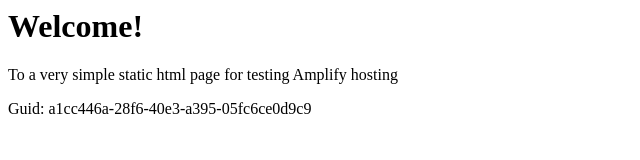
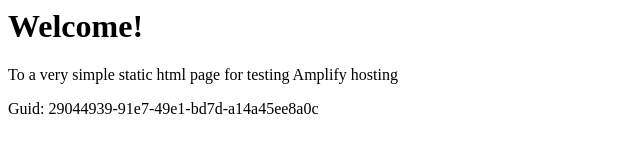
Before and after one commit to aws-aemilia-bah/Github-PR-Commit-Integration-Test-DoNotTouch-GitHubAutoBuildPushCanaryTest-v2-preprod-me-south-1, a website: page src/index.html in a window 1280 px wide. Shown: the full height of the page, 0-640 px from the left. Drawn offline with Linux system fonts and the light colour scheme.

Commit message:
commit from integ tests

```diff
--- a/src/index.html
+++ b/src/index.html
@@ -12,6 +12,6 @@
 <body>
     <h1>Welcome!</h1>
     <p>To a very simple static html page for testing Amplify hosting</p>
-    <p>Guid: a1cc446a-28f6-40e3-a395-05fc6ce0d9c9</p></body>
+    <p>Guid: 29044939-91e7-49e1-bd7d-a14a45ee8a0c</p></body>
 
 </html>
```
